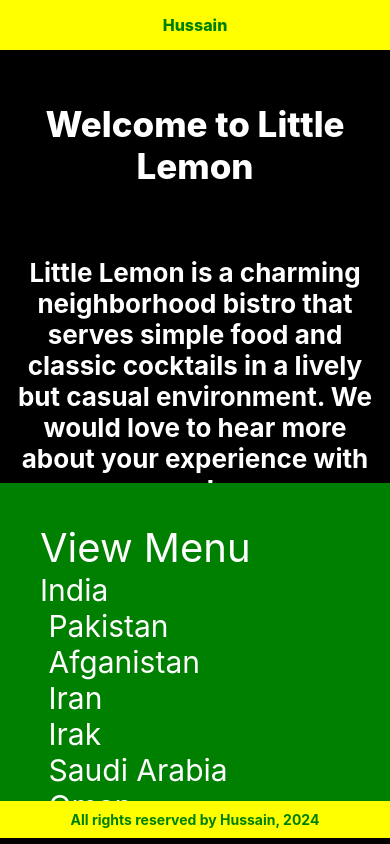
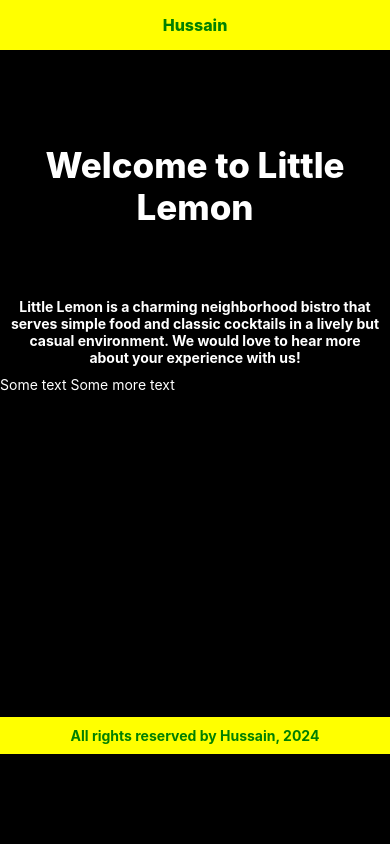
Before and after one commit to hussainali2023/react-native-liitle-lemon, a React Native app: screen / in a window 390 px wide. Built offline with nearby package versions, Linux system fonts and the light colour scheme.

Commit message:
added stylesheet

```diff
--- a/App.jsx
+++ b/App.jsx
@@ -10,7 +10,7 @@ const App = () => {
     <View style={{backgroundColor: 'black', flex: 1}}>
       <Header />
       <Welcome />
-      <MenuItems />
+      {/* <MenuItems /> */}
       <Footer />
     </View>
   );
--- a/components/MenuItems/MenuItems.jsx
+++ b/components/MenuItems/MenuItems.jsx
@@ -8,13 +8,21 @@ const items = [
 
 const MenuItems = () => {
     return (
-        <View style={{flex: 0.75, marginTop: 100}}>
-<ScrollView style={{padding:40, backgroundColor: 'green'}}>
+        <View style={{flex: 1,}}>
+<ScrollView indicatorStyle={'white'} style={{padding:40, backgroundColor: 'black',}}>
     <Text style={{fontSize:40, flexWrap: 'wrap', color: 'white'}}>
         View Menu
     </Text>
     <Text style={{color: 'white', fontSize:30}}>{items[0]}</Text>
+
+    <View>
+  <Text>Some text
+    <Text> Some more text</Text>
+  </Text>
+</View>
 </ScrollView>
+
+
         </View>
     );
 };
--- a/components/Welcome/Welcome.jsx
+++ b/components/Welcome/Welcome.jsx
@@ -1,21 +1,47 @@
 import React from 'react';
-import { SafeAreaView, Text, View } from 'react-native';
+import { SafeAreaView, StyleSheet, Text, View } from 'react-native';
 
 const Welcome = () => {
     return (
-        <SafeAreaView style={{flex:0.8}}>
-            <View >
+
+            <View style={welcomeStyle.container}>
                 <View>
-                    <Text style={{textAlign: 'center', color: 'white' , fontSize: 35 , fontWeight: '800' , paddingTop:60 , paddingBottom: 60}}>Welcome to Little Lemon</Text>
+                    <Text style={welcomeStyle.title}>Welcome to Little Lemon</Text>
                 </View>
                 <View>
-                    <Text style={{textAlign: 'center', color: 'white' , fontSize: 26 , fontWeight: '700', padding:10}}>
+                    <Text style={welcomeStyle.subTitle}>
                         Little Lemon is a charming neighborhood bistro that serves simple food and classic cocktails in a lively but casual environment. We would love to hear more about your experience with us!
                     </Text>
                 </View>
+                <View>
+  <Text style={{color: "white"}}>Some text
+    <Text style={{color: "white"}}> Some more text</Text>
+  </Text>
+</View>
             </View>
-        </SafeAreaView>
+
     );
 };
 
 export default Welcome;
+
+const welcomeStyle = StyleSheet.create({
+    container: {
+        flex: 0.75
+    },
+    title: {
+        textAlign: 'center',
+         color: 'white' ,
+          fontSize: 35 ,
+          fontWeight: '800' ,
+          paddingTop:60 ,
+          paddingBottom: 60
+    },
+    subTitle: {
+        textAlign: 'center',
+        color: 'white' ,
+        ontSize: 26 ,
+        fontWeight: '700',
+        padding:10
+    }
+})
```
